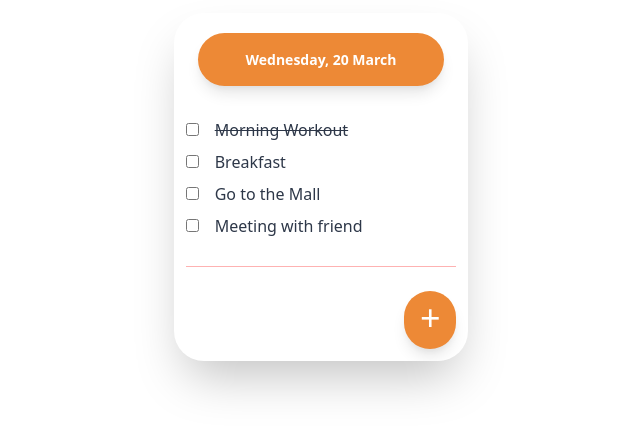
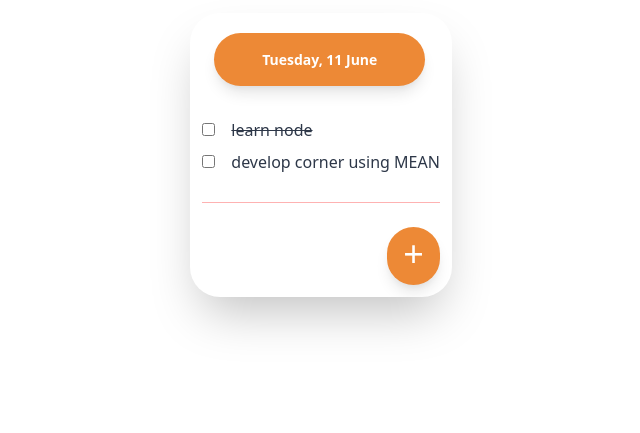
Before and after one commit to vaibhavvijay9/Todo-App, a plain HTML site: page index.html in a window 1280 px wide. Shown: the part 71-504 px from the top of the page, without its empty margins (319-959 px from the left). Drawn offline with nearby package versions, Linux system fonts and the light colour scheme.

Commit message:
injected angularjs, used dynamic class binding based on condition, and date filter

```diff
--- a/index.html
+++ b/index.html
@@ -9,32 +9,21 @@
     <link rel="icon" href="favicon.jpg" type="image/icon" sizes="16x16">
     <link rel="stylesheet" href="https://cdnjs.cloudflare.com/ajax/libs/tailwindcss/1.0.2/tailwind.min.css">
     <link rel="stylesheet" href="css/style.css">
+    <script src="https://cdnjs.cloudflare.com/ajax/libs/angular.js/1.7.8/angular.min.js"></script>
+    <script src="js/index.js"></script>
 </head>
 
-<body>
+<body ng-app="TodoApplication" ng-controller="TodoAppController" ng-init="getAllEvents()">
     <div class="h-screen w-screen flex flex-col justify-start items-center">
         <h1 class="text-2xl mt-8">Todo App</h1>
         <div class="min-h-64 mt-4 p-3 pt-2 max-w-sm overflow-hidden shadow-2xl" style="border-radius:30px;">
             <div class="p-3">
-                <span class="justify-center inline-block bg-orange-500 rounded-full px-12 py-4 text-sm font-semibold text-white shadow-lg ">Wednesday, 20 March</span>
+                <span class="justify-center inline-block bg-orange-500 rounded-full px-12 py-4 text-sm font-semibold text-white shadow-lg ">{{today | date : "EEEE, d MMMM"}}</span>
             </div>
             <div class="pt-4">
-                <!-- <div class="font-bold text-xl mb-2">Activities</div> -->
-                <label class="block leading-loose text-gray-800">
+                <label ng-repeat="event in events" class="block leading-loose text-gray-800">
                     <input class="mr-3" type="checkbox">
-                    <span class="line-through">Morning Workout</span>
-                </label>
-                <label class="block leading-loose text-gray-800">
-                    <input class="mr-3" type="checkbox">
-                    <span class="">Breakfast</span>
-                </label>
-                <label class="block leading-loose text-gray-800">
-                        <input class="mr-3" type="checkbox">
-                        <span class="">Go to the Mall</span>
-                </label>
-                <label class="block leading-loose text-gray-800">
-                            <input class="mr-3" type="checkbox">
-                            <span class="">Meeting with friend</span>
+                    <span ng-class="{'line-through': event.done=='true'}">{{event.text}}</span>
                 </label>
             </div>
             <hr class="my-6 border-t border-red-300">
@@ -65,8 +54,6 @@
             });
         });
     </script> -->
-    <script src="https://cdnjs.cloudflare.com/ajax/libs/angular.js/1.7.8/angular.min.js"></script>
-    <script src="js/index.js"></script>
 </body>
 
 </html>
--- a/js/index.js
+++ b/js/index.js
@@ -0,0 +1,14 @@
+app = angular.module('TodoApplication', []);
+
+app.controller('TodoAppController', function($scope) {
+
+    $scope.today = new Date();
+
+    $scope.events = [
+        { text: 'learn node', done: 'true' },
+        { text: 'develop corner using MEAN', done: 'false' }
+    ];
+
+    // $scope.getAllEvents = function() {}
+
+});
```
